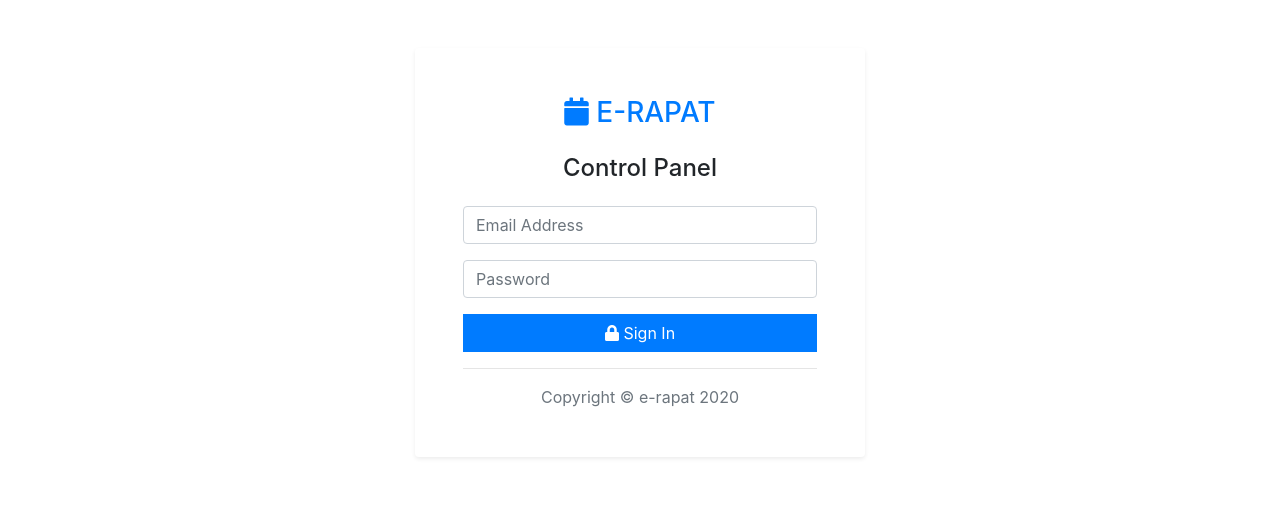
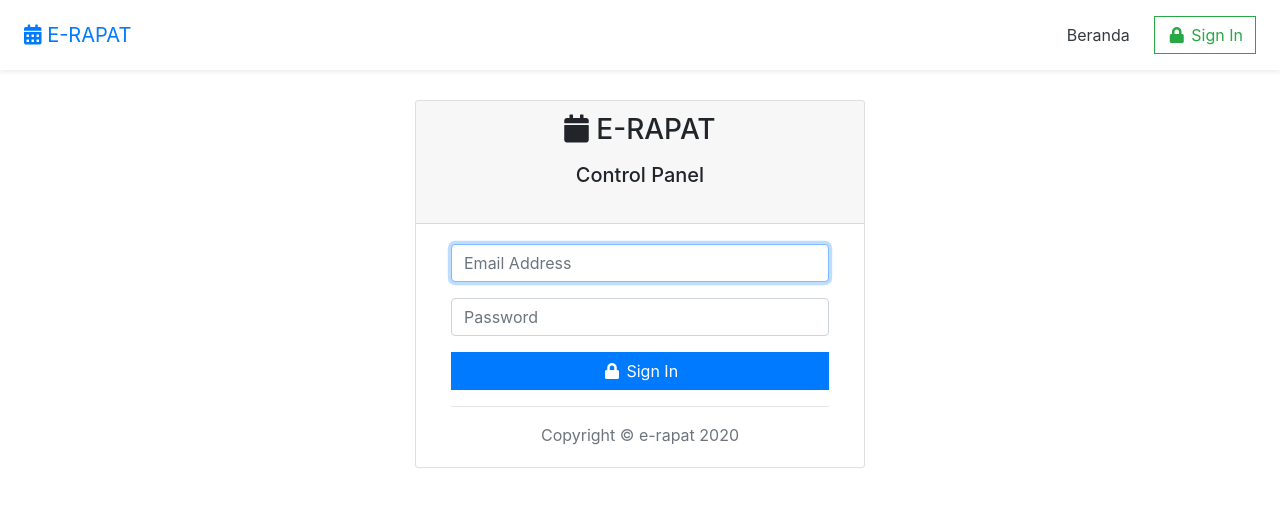
Before and after one commit to ivandj0h/e-rapat, a CodeIgniter app: page /rapat/auth in a window 1280 px wide. Shown: the top 507 px of the page. Run offline with CodeIgniter, Linux system fonts and the light colour scheme; some libraries are stand-ins or nearby versions.

Commit message:
initial commit

```diff
--- a/application/controllers/Auth.php
+++ b/application/controllers/Auth.php
@@ -20,12 +20,11 @@ class Auth extends CI_Controller
     $this->form_validation->set_rules('password', 'Password', 'required|trim');
 
     if ($this->form_validation->run() == false) {
-      $data['title'] = 'E-RAPAT | Login';
+      $data['title'] = 'E-RAPAT';
 
-      // $this->load->view('layout/auth_header', $data);
       $this->load->view('layout/front_header', $data);
+      $this->load->view('layout/front_topbar', $data);
       $this->load->view('auth/login');
-      $this->load->view('layout/auth_footer');
     } else {
       $this->_login();
     }
@@ -46,9 +45,9 @@ class Auth extends CI_Controller
           ];
           $this->session->set_userdata($data);
           if ($user['role_id'] == 1) {
-            redirect('user');
+            redirect('beranda');
           } else {
-            redirect('user');
+            redirect('beranda');
           }
         } else {
           $this->session->set_flashdata('messages', '<div class="alert alert-danger alert-dismissible fade show" role="alert">
--- a/application/controllers/History.php
+++ b/application/controllers/History.php
@@ -41,7 +41,7 @@ class History extends CI_Controller
                 $this->load->view('layout/header', $data);
                 $this->load->view('layout/sidebar', $data);
                 $this->load->view('layout/topbar', $data);
-                $this->load->view('history/index', $data);
+                $this->load->view('history/userindex', $data);
                 $this->load->view('layout/footer');
             }
         } else {
@@ -58,7 +58,7 @@ class History extends CI_Controller
                 $this->load->view('layout/header', $data);
                 $this->load->view('layout/sidebar', $data);
                 $this->load->view('layout/topbar', $data);
-                $this->load->view('history/index', $data);
+                $this->load->view('history/userindex', $data);
                 $this->load->view('layout/footer');
             }
         }
--- a/application/views/auth/login.php
+++ b/application/views/auth/login.php
@@ -1,27 +1,23 @@
 <div class="container">
-
     <!-- Outer Row -->
     <div class="row justify-content-center">
-
         <div class="col-lg-6">
-
-            <div class="card o-hidden border-0 shadow-sm my-5">
-                <div class="card-body p-0">
-                    <!-- Nested Row within Card Body -->
-                    <div class="row">
-                        <div class="col-lg">
-                            <div class="p-5">
-                                <div class="text-center">
-                                    <a href="<?= base_url() ?>">
-                                        <h1 class="h3 text-primary-900 mb-4"><i class="fa fa-calendar" aria-hidden="true"></i> E-RAPAT</h1>
-                                    </a>
-                                    <h1 class="h4 text-gray-500 mb-4">Control Panel</h1>
-                                    <?= $this->session->flashdata('messages'); ?>
-                                </div>
+            <div class="row">
+                <div class="col">
+                    <div class="card shadow-none" style="margin-top: 100px;">
+                        <div class="card-header">
+                            <div class="text-center">
+                                <h1 class="h3 text-primary-900 mb-3"><i class="fa fa-calendar" aria-hidden="true"></i> E-RAPAT</h1>
+                                <h1 class="h5 text-gray-500 mb-4">Control Panel</h1>
+                                <?= $this->session->flashdata('messages'); ?>
+                            </div>
+                        </div>
+                        <div class="col-md-12">
+                            <div class="card-body">
                                 <form class="user" method="POST" action="<?= base_url('auth'); ?>">
                                     <input type="hidden" name="<?php echo $this->security->get_csrf_token_name(); ?>" value="<?php echo $this->security->get_csrf_hash(); ?>" style="display: none">
                                     <div class="form-group">
-                                        <input type="text" name="email" class="form-control form-control-user" id="email" value="<?= set_value('email'); ?>" placeholder="Email Address" autocomplete="off">
+                                        <input type="text" name="email" class="form-control form-control-user" id="email" value="<?= set_value('email'); ?>" placeholder="Email Address" autocomplete="off" autofocus>
                                         <?= form_error('email', '<small class="text-danger">', '</small>'); ?>
                                     </div>
                                     <div class="form-group">
@@ -29,7 +25,7 @@
                                         <?= form_error('password', '<small class="text-danger">', '</small>'); ?>
                                     </div>
                                     <button type="submit" class="btn btn-primary btn-user btn-block">
-                                        <i class="fa fa-lock"></i> Sign In
+                                        <i class="fas fa-fw fa-lock"></i> Sign In
                                     </button>
                                 </form>
                                 <hr class="sidebar-divider">
@@ -42,9 +38,6 @@
                     </div>
                 </div>
             </div>
-
         </div>
-
     </div>
-
 </div>
--- a/application/views/history/index.php
+++ b/application/views/history/userindex.php
@@ -45,10 +45,10 @@
                                 <?php foreach ($meeting_user as $a) : ?>
                                     <tr>
                                         <td class="text-center"><?= date("d-m-Y", strtotime($a['start_date'])); ?></td>
-                                        <td class="text-center"><?= $a['start_time']; ?></td>
-                                        <td class="text-center"><?= $a['end_time']; ?></td>
+                                        <td class="text-center"><?= date("H:i", strtotime($a['start_time'])); ?></td>
+                                        <td class="text-center"><?= date("H:i", strtotime($a['end_time'])); ?></td>
                                         <td class="text-left"><?= $a['sub_department_name']; ?></td>
-                                        <td class="text-left">
+                                        <td class="text-center">
                                             <?php
                                             if ($a['type_id'] == '1') { ?>
                                                 <span class="badge badge-success"><strong> Online</strong></span>
--- a/application/views/layout/front_topbar.php
+++ b/application/views/layout/front_topbar.php
@@ -1,17 +1,17 @@
 <body>
     <div class="d-flex flex-column flex-md-row align-items-center p-3 px-md-4 shadow-sm fixed-top">
         <h5 class="my-0 mr-md-auto font-weight-normal"><a href=""><i class="fas fa-calendar-alt"></i> <?= $title; ?></a></h5>
-        <!-- <nav class="my-2 my-md-0 mr-md-3">
+        <nav class="my-2 my-md-0 mr-md-3">
             <a class="p-2 text-dark text-decoration-none" href="<?= base_url('beranda') ?>">Beranda</a>
-            <a class="p-2 text-dark text-decoration-none" href="<?= base_url('berita') ?>">Berita</a>
-        </nav> -->
+            <!-- <a class="p-2 text-dark text-decoration-none" href="<?= base_url('berita') ?>">Berita</a> -->
+        </nav>
         <a class="btn btn-outline-success" href="<?= base_url('auth') ?>">
             <?php
             $sess_id = $this->session->userdata('email');
             if ($sess_id) {
                 echo 'Beralih ke Cpanel ' . $user['name'];
             } else {
-                echo '<i class="fa fa-lock"></i> Sign In';
+                echo '<i class="fas fa-fw fa-lock"></i> Sign In';
             }
             ?>
         </a>
--- a/application/views/layout/sidebar.php
+++ b/application/views/layout/sidebar.php
@@ -2,8 +2,8 @@
         <ul class="navbar-nav bg-gradient-primary sidebar sidebar-dark accordion" id="accordionSidebar">
 
             <!-- Sidebar - Brand -->
-            <a class="sidebar-brand d-flex align-items-center justify-content-center" href="<?= base_url('/home'); ?>">
-                <div class="sidebar-brand-icon rotate-n-15">
+            <a class="sidebar-brand d-flex align-items-center justify-content-center" href="<?= base_url('/user'); ?>">
+                <div class="sidebar-brand-icon">
                     <i class="fas fa-calendar-alt"></i>
                 </div>
                 <div class="sidebar-brand-text mx-1">E-RAPAT <small>Cpanel</small></div>
```
Also changed, not shown: database/rapat.sql (+34 -13 lines).
